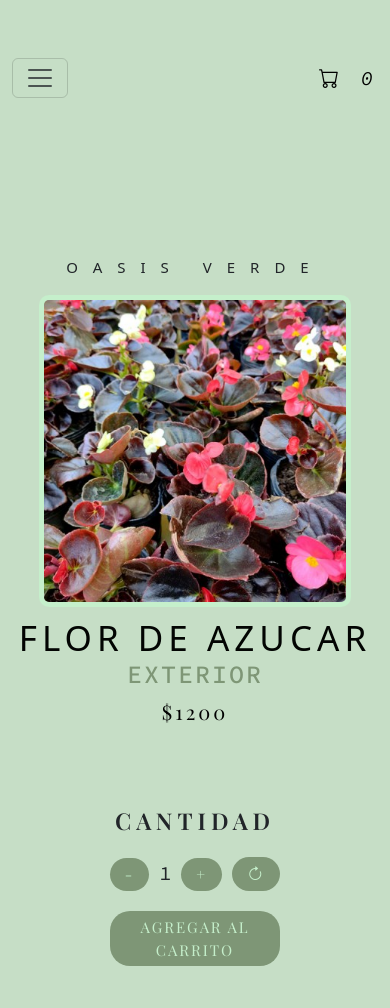
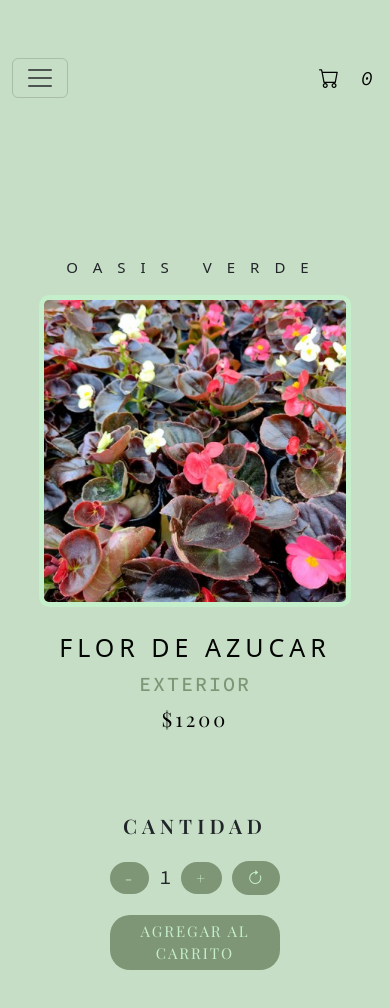
Before and after one commit to FAC000/OasisVerde---ViveroOnLine, a React (Vite) app in the folder Pagina-Practica-Uno/: page /Productos/1 in a window 390 px wide. Shown: the top 1008 px of the page. Built offline with nearby package versions, Linux system fonts and the light colour scheme; a web font is replaced by a local one.

Commit message:
Responsive Cambios

```diff
--- a/Pagina-Practica-Uno/src/components/ItemCart.jsx
+++ b/Pagina-Practica-Uno/src/components/ItemCart.jsx
@@ -13,7 +13,7 @@ export function ItemCart({ productos }) {
             </div>
 
             <div className="icTitulo">
-                <h5 >{productos.nombre}</h5>
+                <h1 >{productos.nombre}</h1>
 
             <div className="icCompra">
 
--- a/Pagina-Practica-Uno/src/style/App.css
+++ b/Pagina-Practica-Uno/src/style/App.css
@@ -1,9 +1,13 @@
 /* ESTILOS GENERALES */
 
 
+html {
+    margin: 0;
+    padding: 0;
+    box-sizing: border-box;
+}
+
 body {
-    padding: 0;
-    margin: 0;
     background-color: #C6DEC6;
 
 }
@@ -93,6 +97,7 @@ span {
 .svgHome {
     position: absolute;
     bottom: 0;
+    right: 0;
 
 }
 
--- a/Pagina-Practica-Uno/src/style/index.css
+++ b/Pagina-Practica-Uno/src/style/index.css
@@ -1,6 +1,10 @@
 /* ESTILOS CLASES */
 
 /* TITULO */
+
+.svgHome{
+
+}
 
 .containerTitulo {
 
@@ -91,7 +95,8 @@
     cursor: pointer;
     padding: 4px 8px;
     letter-spacing: 4px;
-    background-color: #7e9676;;
+    background-color: #7e9676;
+    ;
     color: #C5EFCB;
     border: 1px;
     border-radius: 7px;
@@ -369,12 +374,16 @@
 }
 
 .icTitulo {
-    margin-left: 20px;
+
     align-self: center;
     font-family: "Playfair Display", serif;
     letter-spacing: 3px;
     color: #020402;
 
+}
+
+.icTitulo h1 {
+    font-size: 30px;
 }
 
 .icCompra {
@@ -519,6 +528,8 @@ hr {
 
     .containerForm {
         width: 90%;
+        margin: 0;
+        margin-top: 150px;
     }
 
     .formInput {
@@ -529,6 +540,9 @@ hr {
 
 @media screen and (max-width: 768px) {
 
+    .iCart {
+        margin-right: 30px;
+    }
 
     .titulo {
         font-size: 100px;
@@ -536,6 +550,7 @@ hr {
         margin: auto;
         margin-top: 200px;
     }
+
 
     .containerDetailsInfo {
         margin-left: 10;
@@ -560,11 +575,61 @@ hr {
 
     .icSubtotal {
         margin-left: 0;
+    }
+
+    .icSubtotal span {
+        display: block;
+        text-align: left;
 
     }
 
     .cartContainer {
         margin: auto;
+
+    }
+
+    .containerDetails {
+        flex-direction: column;
+
+    }
+
+    .containerDetailsInfo {
+        width: 100%;
+        margin-left: 0;
+        padding-top: 10px;
+        text-align: center;
+    }
+
+    .containerDetailsInfo h3 {
+        text-align: center;
+    }
+
+
+    .containerDetailsInfo h1 {
+        width: 60%;
+        margin: auto;
+        padding-top: 15px;
+        padding-bottom: 10px;
+        font-size: 35px;
+    }
+
+    .detailsImg {
+        margin: auto;
+    }
+
+    .detailsMarca {
+        writing-mode: horizontal-tb;
+    }
+
+    .detailsCounter {
+        text-align: center;
+    }
+
+    .buttonaCarrito {
+        display: block;
+        margin: auto;
+        margin-bottom: 20px;
+        margin-top: 20px;
 
     }
 
@@ -585,6 +650,12 @@ hr {
 }
 
 @media screen and (max-width: 425px) {
+
+    .iCart {
+        margin-right: 0px;
+    }
+
+
     .titulo {
         font-size: 60px;
     }
@@ -609,10 +680,22 @@ hr {
         margin-left: 0;
         padding-top: 10px;
         text-align: center;
+
+    }
+
+    .containerDetailsInfo h1 {
+        width: 100%;
+        font-size: 25px;
+    }
+
+    .containerDetailsInfo h2 {
+        text-align: center;
+        font-size: 20px;
     }
 
     .containerDetailsInfo h3 {
         text-align: center;
+        font-size: 20px;
     }
 
     .counterContainer {
@@ -637,11 +720,38 @@ hr {
     }
 
     .formImg {
-        margin: 0;
+        margin-left: 0;
     }
 
+    .formImg img {
+
+        width: 300px;
+        height: 250px;
+    }
+}
+
+@media screen and (max-width: 375px) {
+
+    .icContainer {
+        flex-direction: column;
+        text-align: center;
+    }
+
+    .icContainer h1 {
+        font-size: 25px;
+
+        width: 90%;
+        margin: auto;
+        margin-top: 20px;
+    }
+
+    .icTitulo span {
+        text-align: center;
+        margin-top: 10px;
+    }
 
 }
+
 
 @media screen and (max-width: 320px) {
 
@@ -672,4 +782,5 @@ hr {
     }
 
 
+
 }
```
